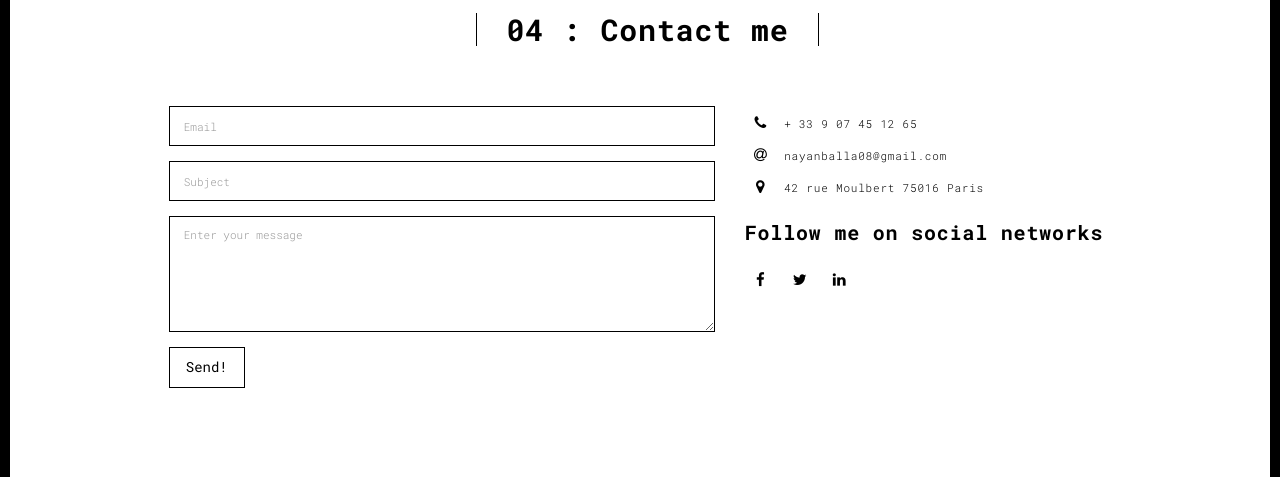
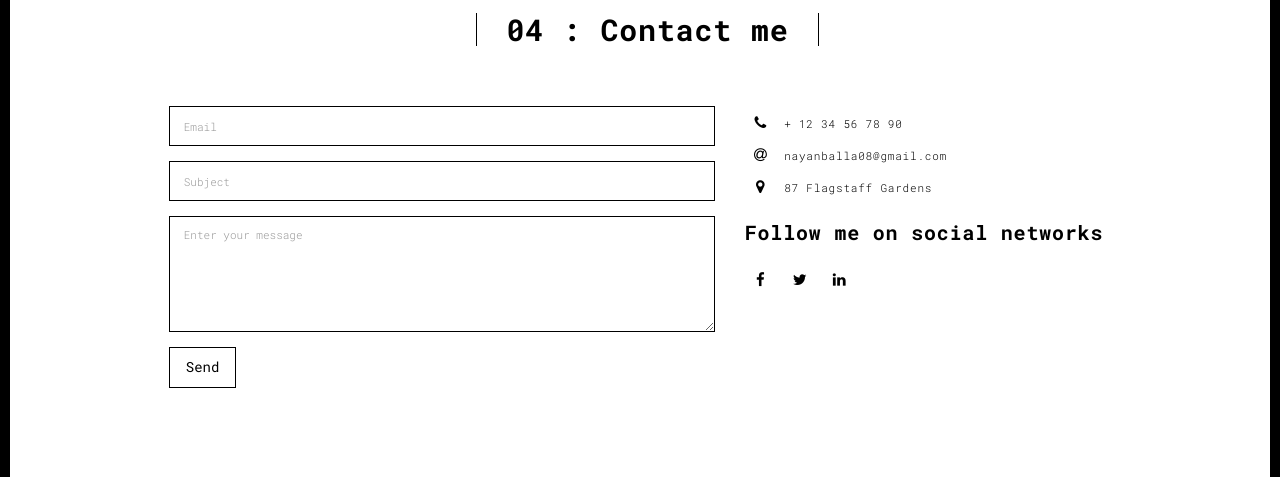
Before and after one commit to NayanB-TheCoder/My-Portfolio, a Flask app: page /contact.html in a window 1280 px wide. Shown: the part 96-573 px from the top of the page. Run offline with Flask 2, Linux system fonts and the light colour scheme; some libraries are stand-ins or nearby versions.

Commit message:
Updated Portfolio

```diff
--- a/templates/contact.html
+++ b/templates/contact.html
@@ -71,7 +71,7 @@
                       <div class="form-group">
                         <textarea name="message" class="form-control" rows="5" placeholder="Enter your message"></textarea>
                       </div>
-                      <button type="submit" class="btn btn-default btn-lg">Send!</button>
+                      <button type="submit" class="btn btn-default btn-lg">Send</button>
                     </div>
                     <div class="col-md-5 address-container">
                       <ul class="list-unstyled">
@@ -79,7 +79,7 @@
                           <span class="fa-icon">
                             <i class="fa fa-phone" aria-hidden="true"></i>
                           </span>
-                          + 33 9 07 45 12 65
+                          + 12 34 56 78 90
                         </li>
                         <li>
                           <span class="fa-icon">
@@ -91,7 +91,7 @@
                           <span class="fa-icon">
                             <i class="fa fa fa-map-marker" aria-hidden="true"></i>
                           </span>
-                          42 rue Moulbert 75016 Paris
+                          87 Flagstaff Gardens
                         </li>
                       </ul>
                       <h3>Follow me on social networks</h3>
--- a/templates/thankyou.html
+++ b/templates/thankyou.html
@@ -100,4 +100,3 @@
 --> <script type="text/javascript" src="./static/main.70a66962.js"></script></body>
 
 </html>
-฿𝕃∀乙Ɇᴵᴬᴹթг๏ вυℓℓ
--- a/templates/works.html
+++ b/templates/works.html
@@ -56,7 +56,7 @@
       <div class="col-sm-8 col-sm-offset-2 section-container-spacer">
         <div class="text-center">
           <h1 class="h2">03 : Works</h1>
-          <p>These are some of my learning projects. All are IOS Apps. Some of these apps used an API. If you want to build an application with some of these API's, Please don't use my API Key. You should generate your own API key, considering the Security concerns and constraints of the API's</p>
+          <p>These are some of my learning projects. All are IOS Apps. Some of these apps used an API. If you want to build an application with some of these API's, Please don't use my API Key. You should generate your own API key, considering the Security concerns and constraints of the API's.</p>
         </div>
       </div>
 
```
Also changed, not shown: 1 other file.
